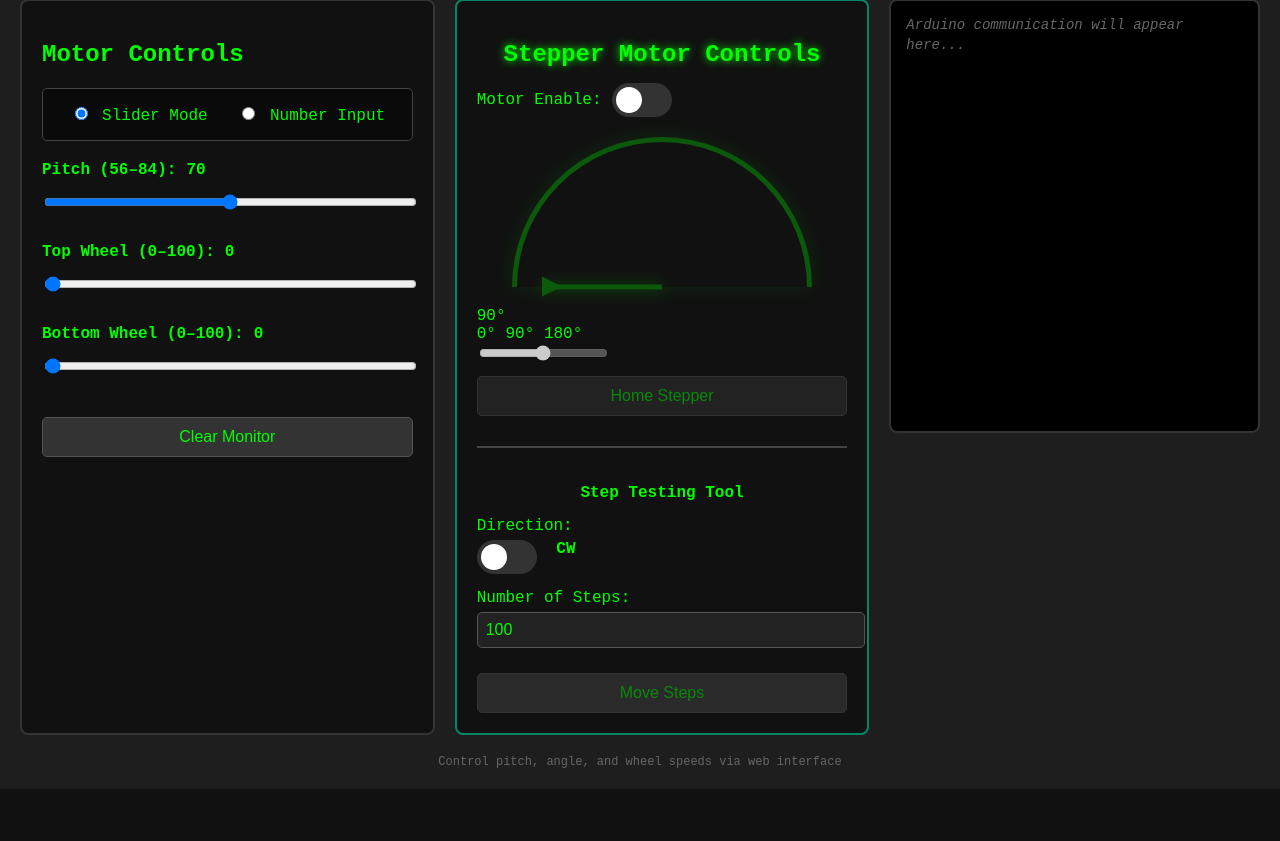
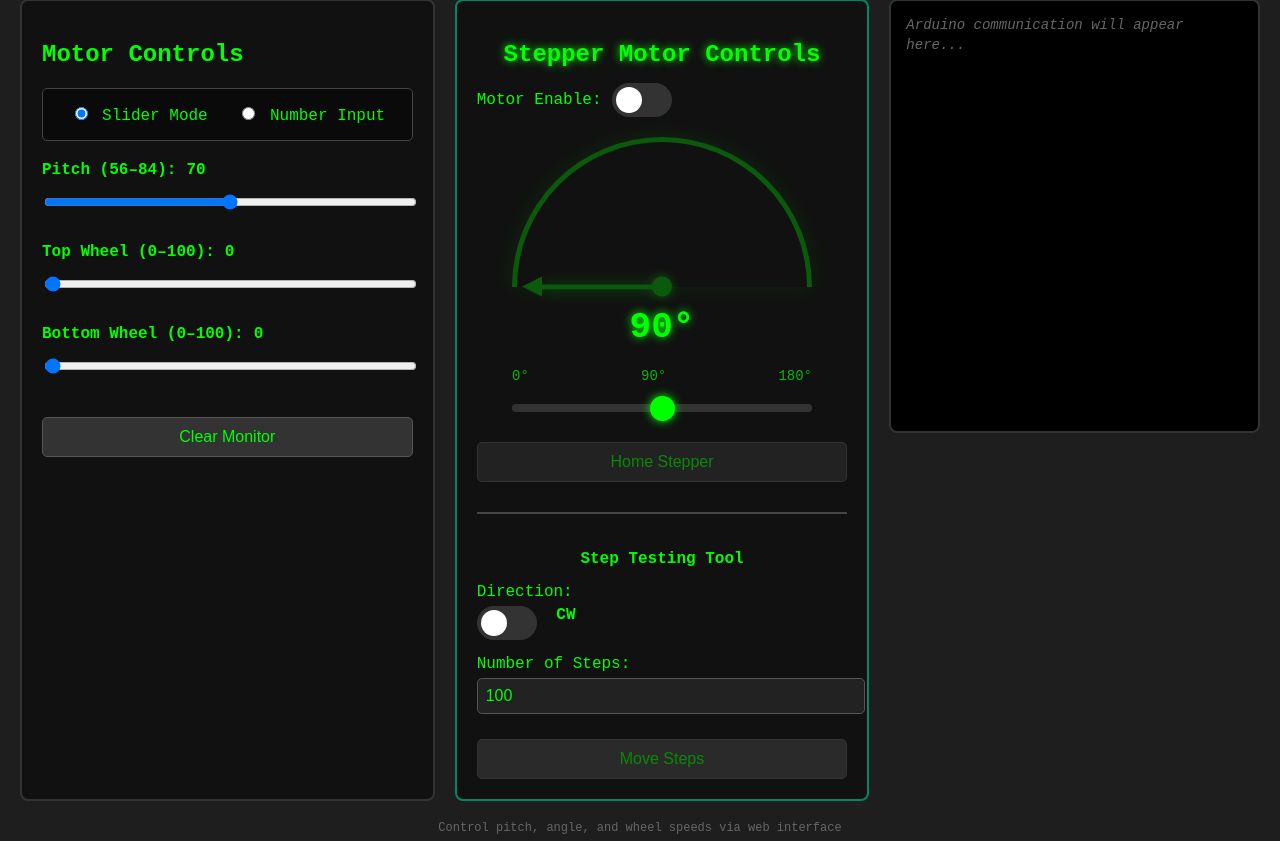
Before and after one commit to PadmanabhaKavasseri/TennisBallMachine, a Flask app: template controller_v2/templates/controller.html in a window 1280 px wide. Shown: the part 149-990 px from the top of the page. Before the commit the page ends 938 px from the top, so only its background shows below. Run offline with Flask 3, Linux system fonts and the light colour scheme; the template is opened without the code that fills it, so the values that code supplies are empty; some libraries are stand-ins or nearby versions.

Commit message:
fixed stepper guage

```diff
--- a/controller_v2/static/css/styles.css
+++ b/controller_v2/static/css/styles.css
@@ -288,14 +288,27 @@ input:checked + .slider:before {
 .needle::before {
   content: '';
   position: absolute;
-  top: 0;
+  top: -20px;
   left: 50%;
   transform: translateX(-50%);
   width: 0;
   height: 0;
   border-left: 10px solid transparent;
   border-right: 10px solid transparent;
-  border-top: 20px solid #00ff00;
+  border-bottom: 20px solid #00ff00;
+}
+
+.needle::after {
+  content: '';
+  position: absolute;
+  bottom: -10px;
+  left: 50%;
+  transform: translateX(-50%);
+  width: 20px;
+  height: 20px;
+  background: #00ff00;
+  border-radius: 50%;
+  box-shadow: 0 0 10px #00ff00;
 }
 
 .gauge-display {
@@ -307,6 +320,25 @@ input:checked + .slider:before {
   font-weight: bold;
   color: #00ff00;
   text-shadow: 0 0 10px #00ff00;
+}
+
+.angle-display {
+  font-size: 36px;
+  font-weight: bold;
+  margin: 20px 0;
+  text-align: center;
+  color: #00ff00;
+  text-shadow: 0 0 10px #00ff00;
+}
+
+.labels {
+  display: flex;
+  justify-content: space-between;
+  width: 300px;
+  margin: 10px auto;
+  font-size: 14px;
+  color: #00ff00;
+  opacity: 0.7;
 }
 
 .gauge-labels {
@@ -349,12 +381,37 @@ input:checked + .slider:before {
   box-shadow: 0 0 10px #00ff00;
 }
 
-.slider-control input[type="range"]::-moz-range-thumb {
-  width: 20px;
-  height: 20px;
+.dial-slider {
+  width: 100%;
+  max-width: 300px;
+  height: 8px;
+  -webkit-appearance: none;
+  appearance: none;
+  background: #333;
+  outline: none;
+  border-radius: 5px;
+  margin: 20px auto;
+  display: block;
+}
+
+.dial-slider::-webkit-slider-thumb {
+  -webkit-appearance: none;
+  appearance: none;
+  width: 25px;
+  height: 25px;
   background: #00ff00;
   cursor: pointer;
   border-radius: 50%;
+  box-shadow: 0 0 10px #00ff00;
+}
+
+.dial-slider::-moz-range-thumb {
+  width: 25px;
+  height: 25px;
+  background: #00ff00;
+  cursor: pointer;
+  border-radius: 50%;
+  border: none;
   box-shadow: 0 0 10px #00ff00;
 }
 
```
